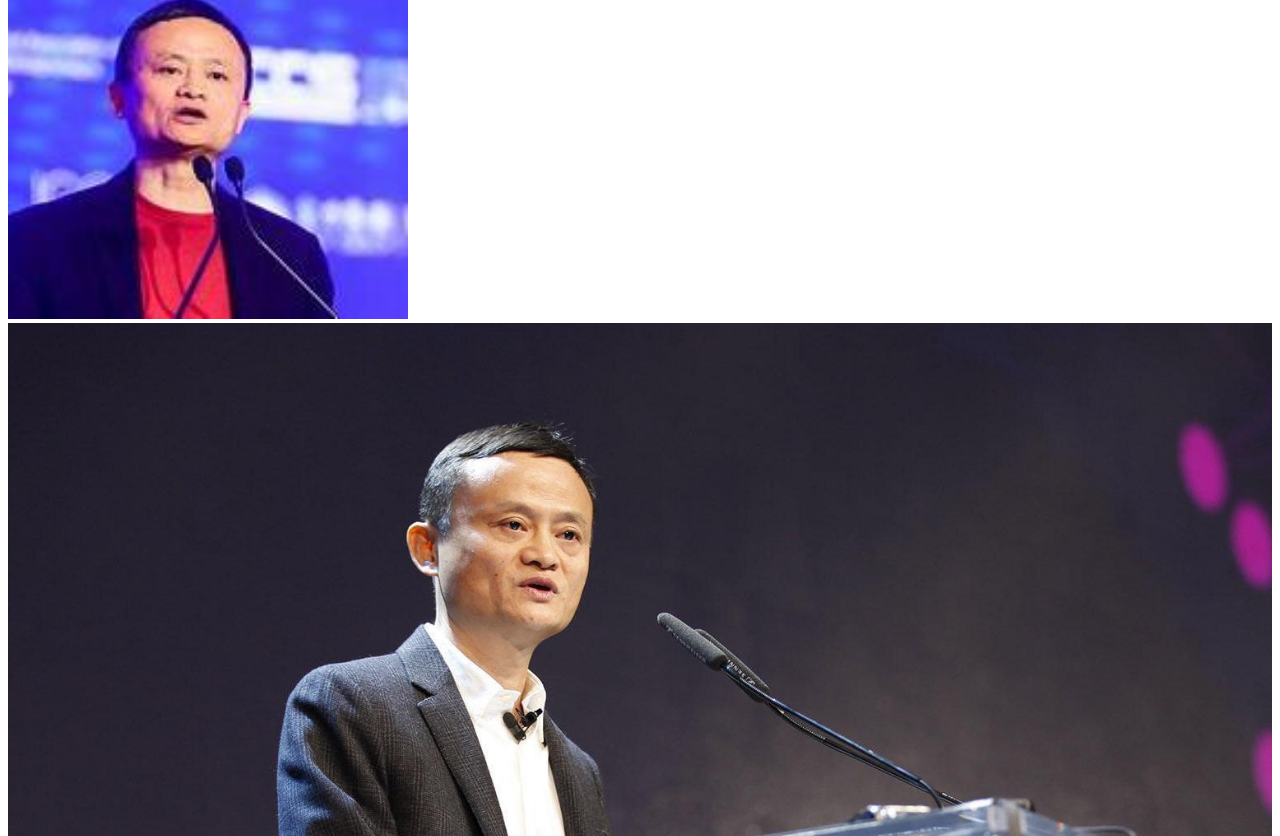
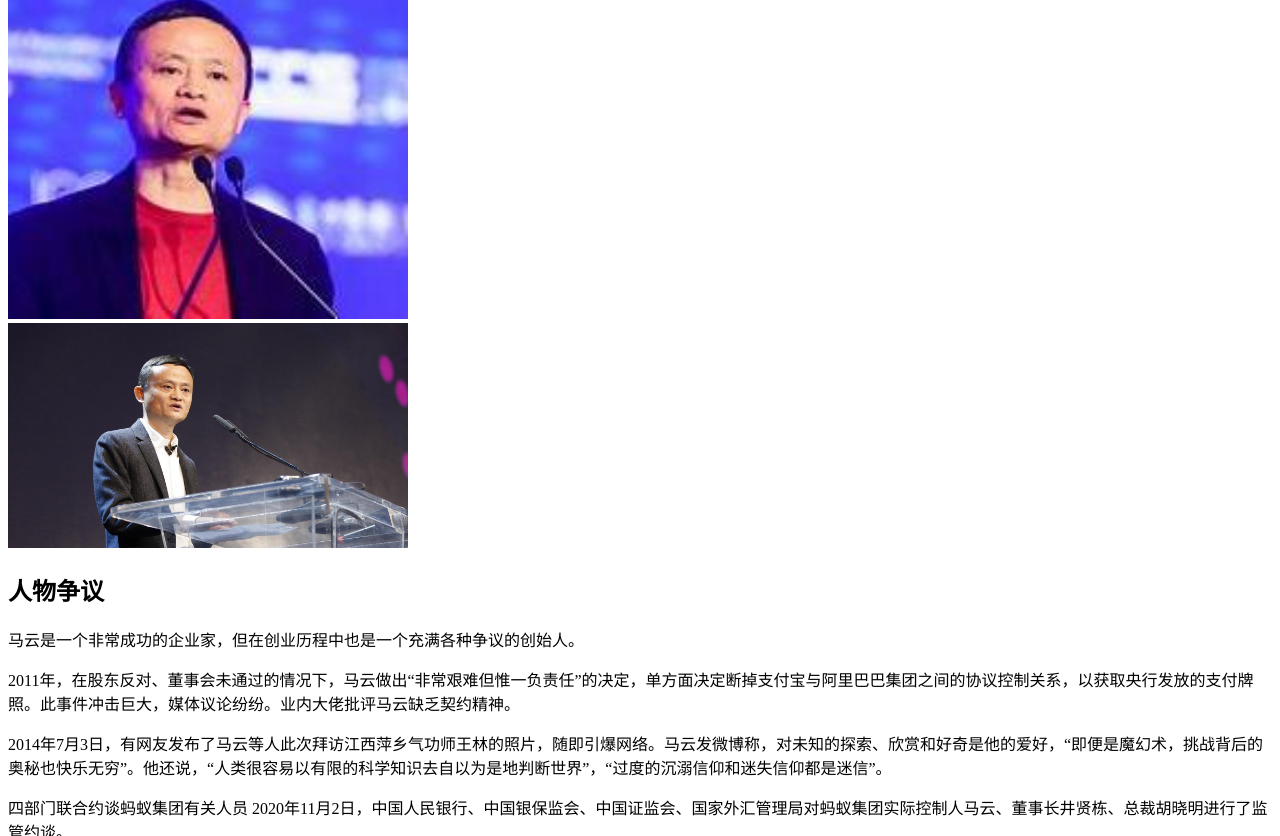
Before and after one commit to Annaxy134/mayun-html, a plain HTML site: page index.html in a window 1280 px wide. Shown: the part 1964-2800 px from the top of the page. Drawn offline with Linux system fonts and the light colour scheme.

Commit message:
更改图四大小

```diff
--- a/index.html
+++ b/index.html
@@ -106,7 +106,7 @@
     </div>
     <div>
         <a href="images/4.jpg" target="_blank">
-            <img src="images/4.jpg" alt="图四">
+            <img width="400" src="images/4.jpg" alt="图四">
         </a>
 
     </div>
```
